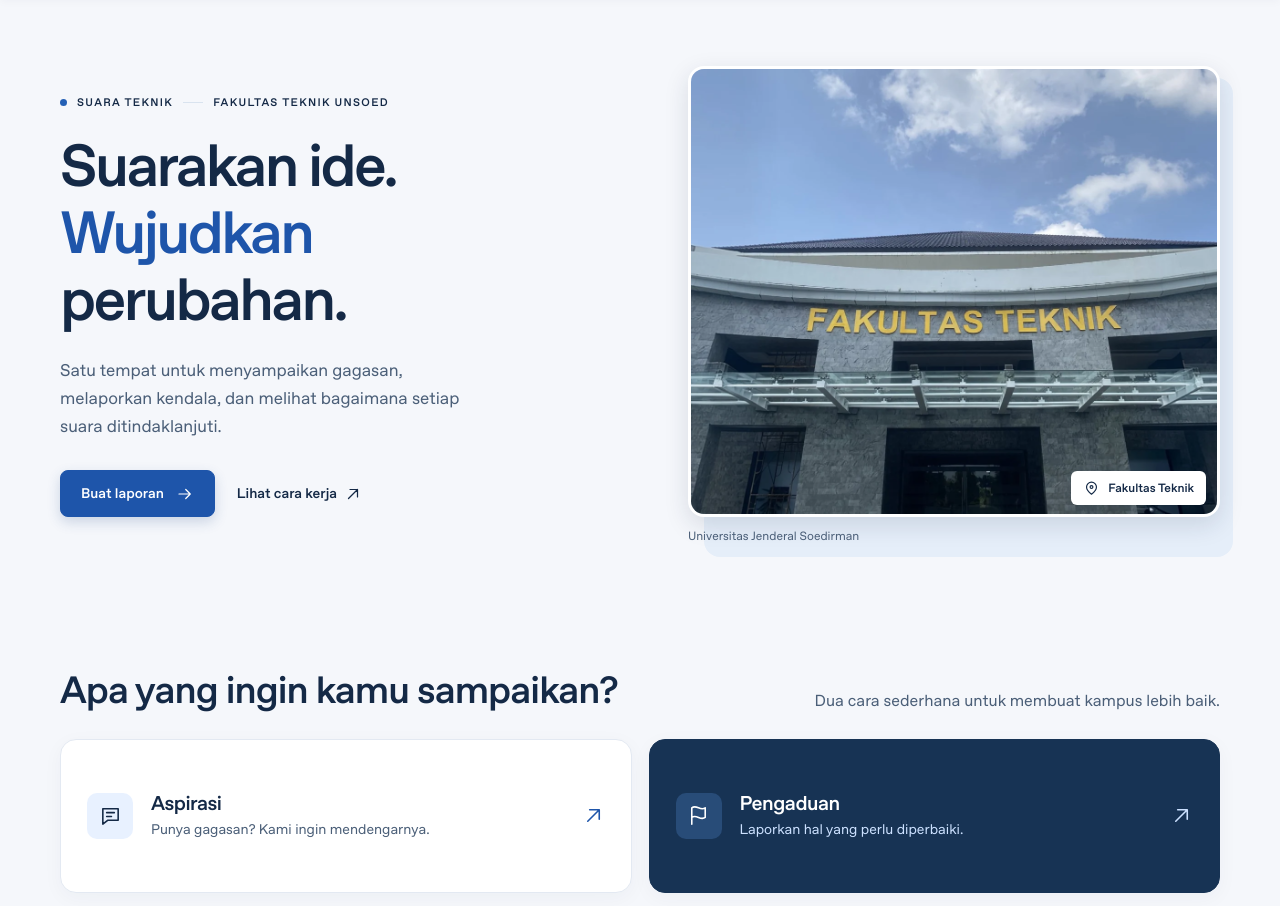
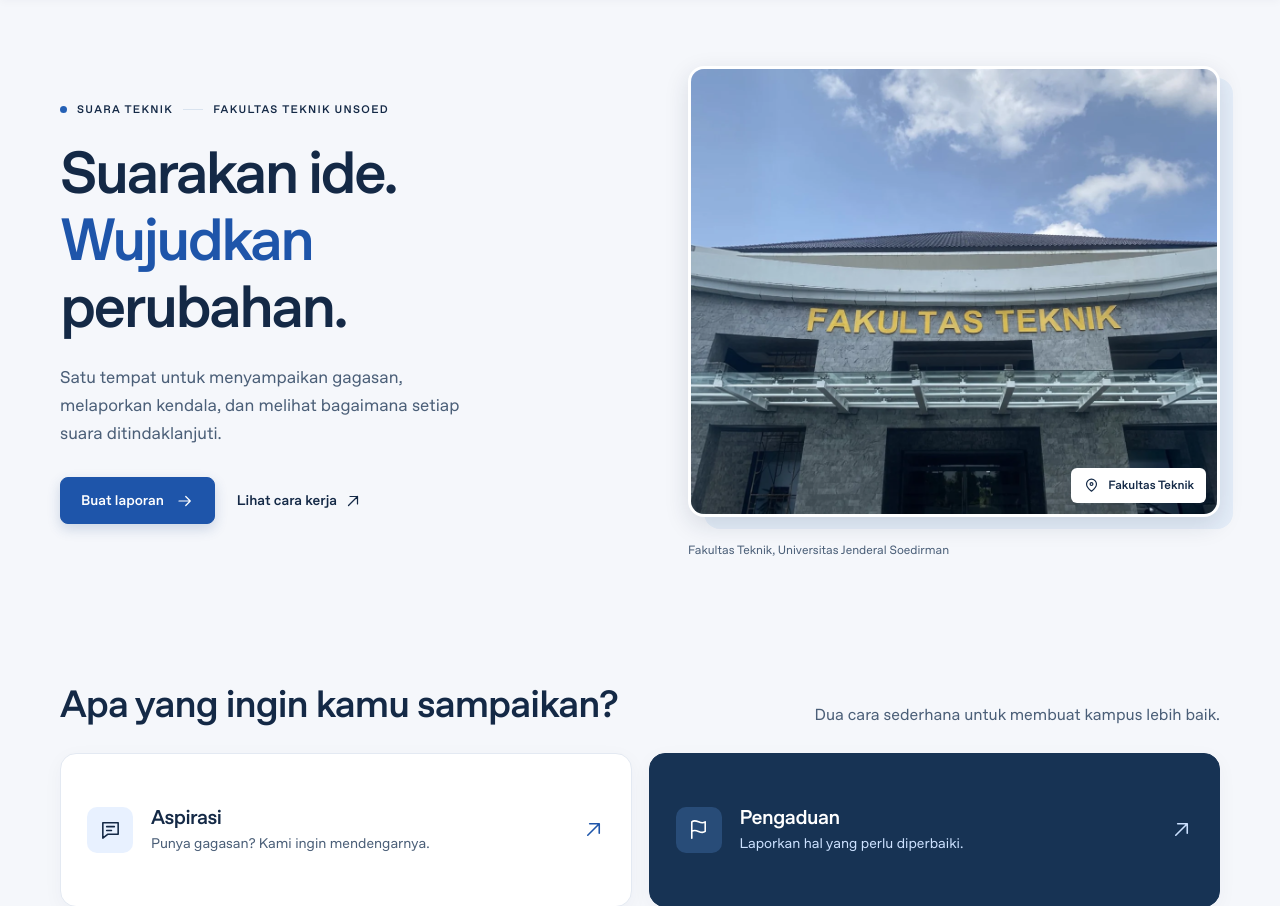
Before and after one commit to lybaimm/Suara-Teknik, a PHP site: page / in a window 1280 px wide. Shown: the part 82-988 px from the top of the page. Run offline with PHP 8.4, Linux system fonts and the light colour scheme; data that the repository does not hold is empty.

Commit message:
Add faculty Maps link and refine homepage photo layout

```diff
--- a/css/style.css
+++ b/css/style.css
@@ -261,7 +261,6 @@ h1,h2,h3 {
 }
 
 .hero figure {
-  position: relative;
   min-width: 0;
   margin: 0;
 }
@@ -280,7 +279,7 @@ h1,h2,h3 {
 .photo-tag {
   position: absolute;
   right: 14px;
-  bottom: 40px;
+  bottom: 14px;
   display: flex;
   align-items: center;
   gap: 8px;
@@ -290,7 +289,13 @@ h1,h2,h3 {
   color: var(--ink);
   font-size: 12px;
   font-weight: 650;
+  text-decoration: none;
   box-shadow: 0 2px 12px #14294622;
+}
+
+.photo-tag:hover {
+  background: #edf4ff;
+  text-decoration: underline;
 }
 
 .photo-tag svg {
@@ -299,7 +304,7 @@ h1,h2,h3 {
 }
 
 .hero figcaption {
-  margin-top: 10px;
+  margin-top: 24px;
   font-size: 12px;
   color: var(--muted);
 }
@@ -834,7 +839,11 @@ dialog .btn {
   display: none!important;
 }
 
-.hero figure::before {
+.hero-photo-frame {
+  position: relative;
+}
+
+.hero-photo-frame::before {
   content: "";
   position: absolute;
   inset: 12px -13px -12px 16px;
@@ -847,10 +856,6 @@ dialog .btn {
   border: 3px solid white;
   border-radius: 16px;
   box-shadow: 0 8px 24px #14294622;
-}
-
-.hero figcaption {
-  position: relative;
 }
 
 .hero .btn.primary,.mark {
@@ -1205,7 +1210,7 @@ dialog .btn {
     min-width: 0;
   }
 
-  .actions .text-link, .back, .foot a, .section-head .text-link {
+  .actions .text-link, .back, .foot a, .section-head .text-link, .photo-tag {
     display: inline-flex;
     align-items: center;
     min-height: 44px;
--- a/js/tampilan.js
+++ b/js/tampilan.js
@@ -67,6 +67,10 @@ function renderHeader(page) {
 }
 
 function home() {
+  const facultyMap = 'https://www.google.com/maps/place/' +
+    'Fakultas+Teknik+Universitas+Jenderal+Soedirman/@-7.4287217,109.3337591,17z/' +
+    'data=!3m1!4b1!4m6!3m5!1s0x2e6559814ade5b79:0xaef1b7bab5cba0f0' +
+    '!8m2!3d-7.428727!4d109.336334!16s%2Fg%2F1pzq_62b0';
   const admin = user?.role === 'admin';
   const start = user ? (admin ? 'kelola' : 'buat') : 'masuk';
   const action = button(start, admin ? 'Lihat laporan' : 'Buat laporan', 'primary', true);
@@ -86,11 +90,17 @@ function home() {
           </div>
         </div>
         <figure>
-          <img class="hero-photo" src="assets/fakultas-teknik.webp"
-            alt="Tampak depan gedung Fakultas Teknik Universitas Jenderal Soedirman"
-            width="1500" height="975" fetchpriority="high">
-          <div class="photo-tag">${icon.pin} Fakultas Teknik</div>
-          <figcaption>Universitas Jenderal Soedirman</figcaption>
+          <div class="hero-photo-frame">
+            <img class="hero-photo" src="assets/fakultas-teknik.webp"
+              alt="Tampak depan gedung Fakultas Teknik Universitas Jenderal Soedirman"
+              width="1500" height="975" fetchpriority="high">
+            <a class="photo-tag" href="${facultyMap}"
+              target="_blank" rel="noopener noreferrer"
+              aria-label="Buka lokasi Fakultas Teknik di Google Maps (tab baru)">
+              ${icon.pin} Fakultas Teknik
+            </a>
+          </div>
+          <figcaption>Fakultas Teknik, Universitas Jenderal Soedirman</figcaption>
         </figure>
       </section>
       <section class="start" aria-labelledby="start-title">
```
